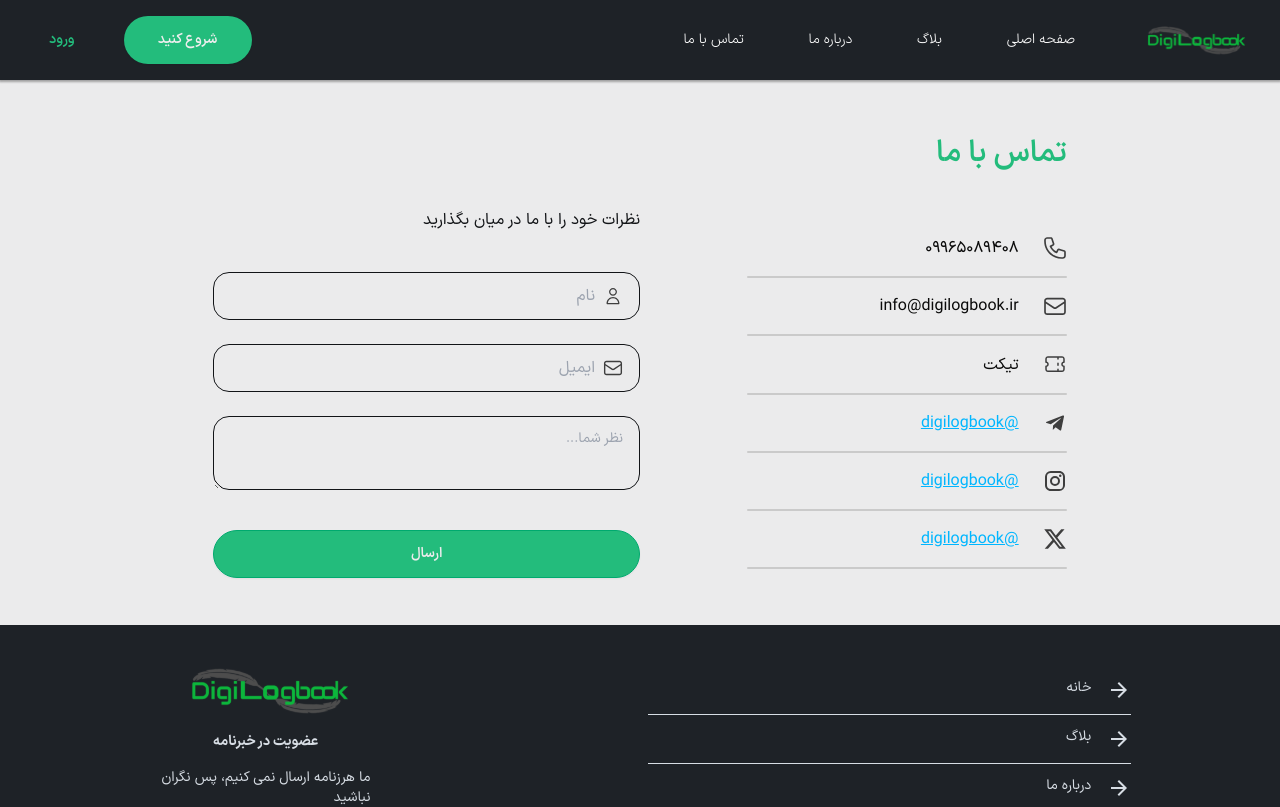
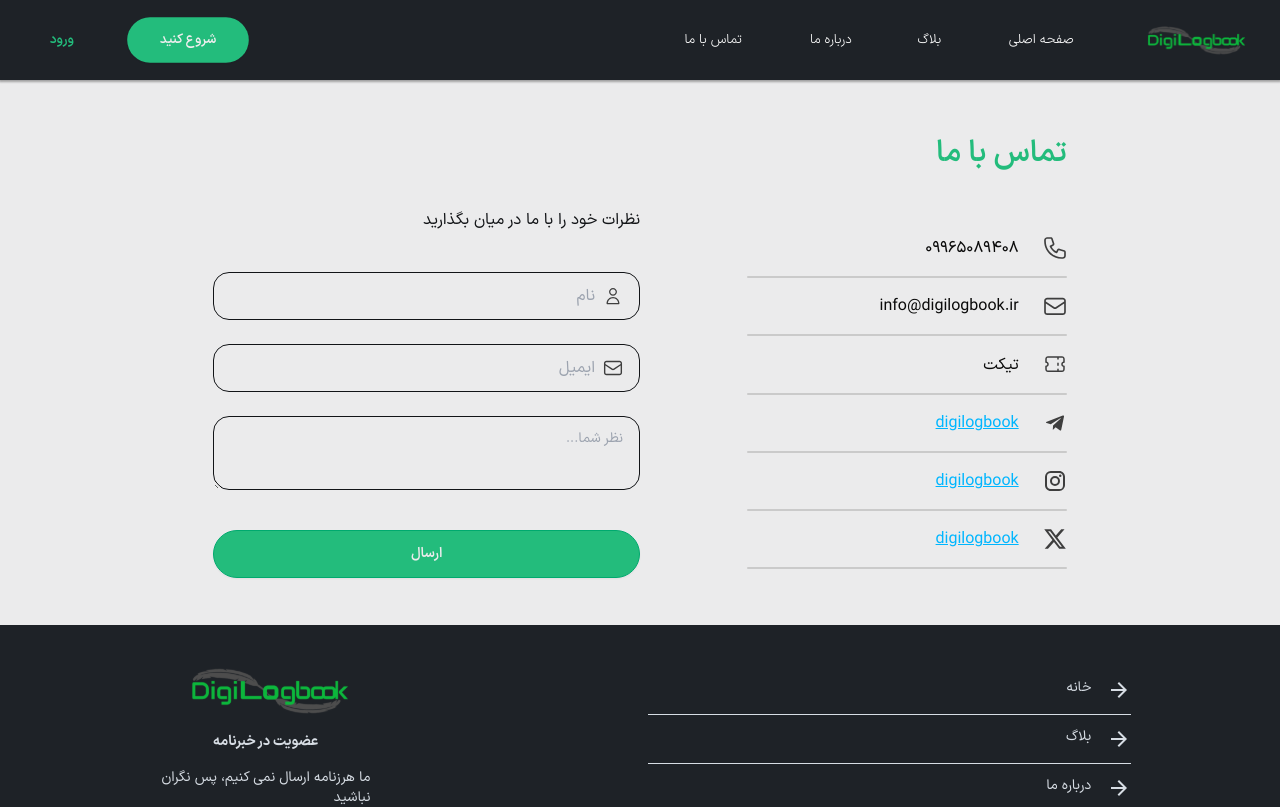
Before and after one commit to khashayarmobarez/digilogbook-landing, a Next.js app: page /contactUs in a window 1280 px wide. Shown: the top 807 px of the page. Built offline with nearby package versions, Linux system fonts and the light colour scheme.

Commit message:
fix: update social media handles in ContactUs component and adjust button order in JoinUs component for improved user experience

```diff
--- a/src/app/contactUs/page.jsx
+++ b/src/app/contactUs/page.jsx
@@ -53,7 +53,7 @@
                     <a href="https://t.me/digilogbook" target="_blank" rel="noopener noreferrer"
                     className="w-full flex justify-start text-start items-center gap-x-6 link link-info ">
                         <TelegramIcon sx={{color: 'var(--neutral-dark)'}} />
-                        <p>@digilogbook</p>
+                        <p>digilogbook</p>
                     </a>
 
                     <div className="w-full h-[2px] bg-neutralLightActive my-4 rounded-full"></div>
@@ -61,14 +61,14 @@
                     <div
                     className="w-full flex justify-start text-start items-center gap-x-6 link link-info ">
                         <InstagramIcon sx={{color: 'var(--neutral-dark)'}} />
-                        <p>@digilogbook</p>
+                        <p>digilogbook</p>
                     </div>
 
                     <div className="w-full h-[2px] bg-neutralLightActive my-4 rounded-full"></div>
 
                     <div  className="w-full flex justify-start text-start items-center gap-x-6 link link-info ">
                         <XIcon sx={{color: 'var(--neutral-dark)'}} />
-                        <p>@digilogbook</p>
+                        <p>digilogbook</p>
                     </div>
 
                     <div className="w-full h-[2px] bg-neutralLightActive my-4 rounded-full"></div>
--- a/src/components/module/Landing/JoinUs.jsx
+++ b/src/components/module/Landing/JoinUs.jsx
@@ -8,15 +8,15 @@
                 <p className=" font-bold text-base md:text-3xl text-neutralDark">برای مشاهده قابلیت‌های بیشتر همراه ما باشید...</p>
 
                 <div className="w-full flex flex-row justify-around items-center md:gap-x-8 md:w-[30%] ">
+                    <button className="btn btn-outline w-[44%] text-accentNormal rounded-3xl
+                    md:w-[45%]"
+                    onClick={() => window.open('https://app.digilogbook.ir/login', '_blank')}>
+                        ورود
+                    </button>
                     <button className="btn w-[44%]  h-12 bg-accentNormal border-none rounded-3xl p-3 text-neutralLight hover:text-neutralLight hover:bg-primaryNormalHover
                     md:w-[45%]"
                     onClick={() => window.open('https://app.digilogbook.ir/signUp', '_blank')}>
                         شروع کنید
-                    </button>
-                    <button className="btn btn-outline w-[44%] text-accentNormal rounded-3xl
-                    md:w-[45%]"
-                    onClick={() => window.open('https://app.digilogbook.ir/login', '_blank')}>
-                        ورود
                     </button>
                 </div>
 
--- a/src/components/module/Landing/WhyDigi.jsx
+++ b/src/components/module/Landing/WhyDigi.jsx
@@ -50,7 +50,7 @@
                     </BoxReveal>
 
                     <BoxReveal boxColor={"var(--accent-normal)"} duration={0.5}>
-                        <Link href={'/whyLogbook'} className="btn w-40 h-12 bg-accentNormal rounded-3xl p-3 text-primaryDarkHover hover:text-neutralLight hover:bg-primaryNormalHover border-none self-center md:self-end">
+                        <Link href={'/whyLogbook'} className="btn w-40 h-12 bg-accentNormal rounded-3xl p-3 text-neutralLight hover:text-neutralLight hover:bg-accentNormalActive border-none self-center md:self-end">
                             مطالعه بیشتر
                         </Link>
                     </BoxReveal>
@@ -91,8 +91,7 @@
             </div>
 
             <p className={`w-[90%] text-center bg-primaryNormalHover p-6 text-neutralLight rounded-3xl font-bold text-base -mt-24 md:-mt-10 md:text-3xl ${scrollPosition > 1300 ? 'animate__animated animate__fadeIn' : 'invisible'}`}>
-                با <span className='text-accentNormal'>دیجی‌ لاگ‌ بوک</span> شما میتوانید<br/>
-                لاگ خود را راحت تر و سریع تر توسط تلفن همراه خود ثبت کنید و در هر زمان و مکان به آن دسترسی داشته باشید
+                با <span className='text-accentNormal'>دیجی‌ لاگ‌ بوک</span> شما میتوانید لاگ خود را راحت تر و سریع تر توسط تلفن همراه خود ثبت کنید و در هر زمان و مکان به آن دسترسی داشته باشید
             </p>
 
         </div>
```
